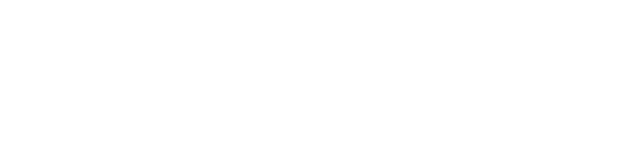
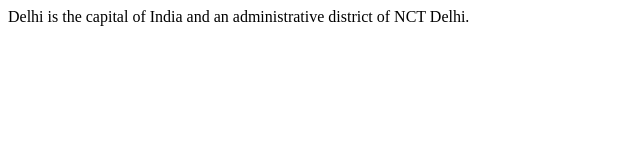
Before and after one commit to acciojob/trivia-Akashgupta19971998, a website: page main.html in a window 1280 px wide. Shown: the whole page, without its empty margins (0-640 px from the left). Drawn offline with Linux system fonts and the light colour scheme.

Commit message:
Update main.html

```diff
--- a/main.html
+++ b/main.html
@@ -8,6 +8,9 @@
 
 <body>
 	<!-- the entire body must be written by student -->
+	<div>
+		Delhi is the capital of India and an administrative district of NCT Delhi.
+	</div>
     <script type="text/javascript" src="./script.js">
 </script>
 
```
